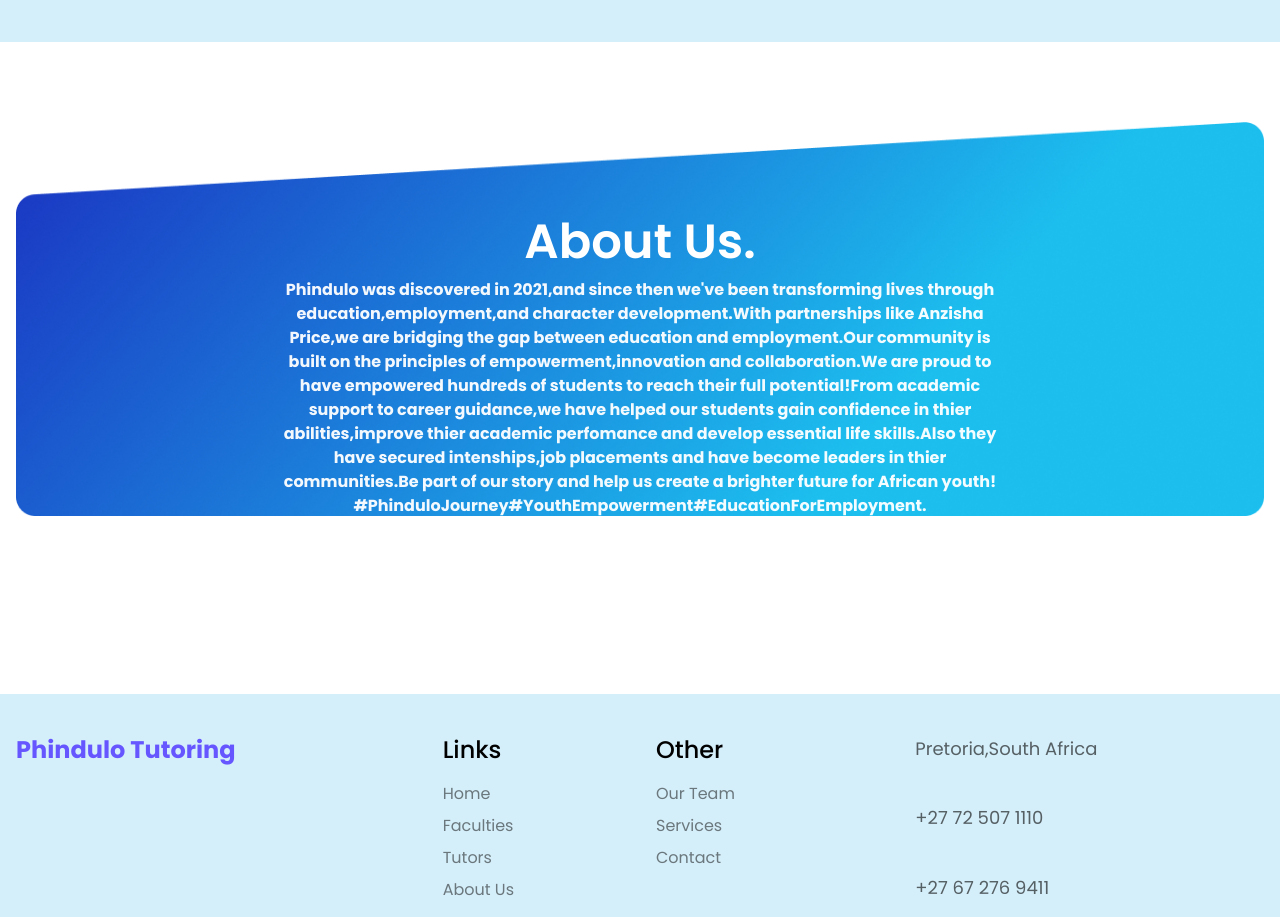
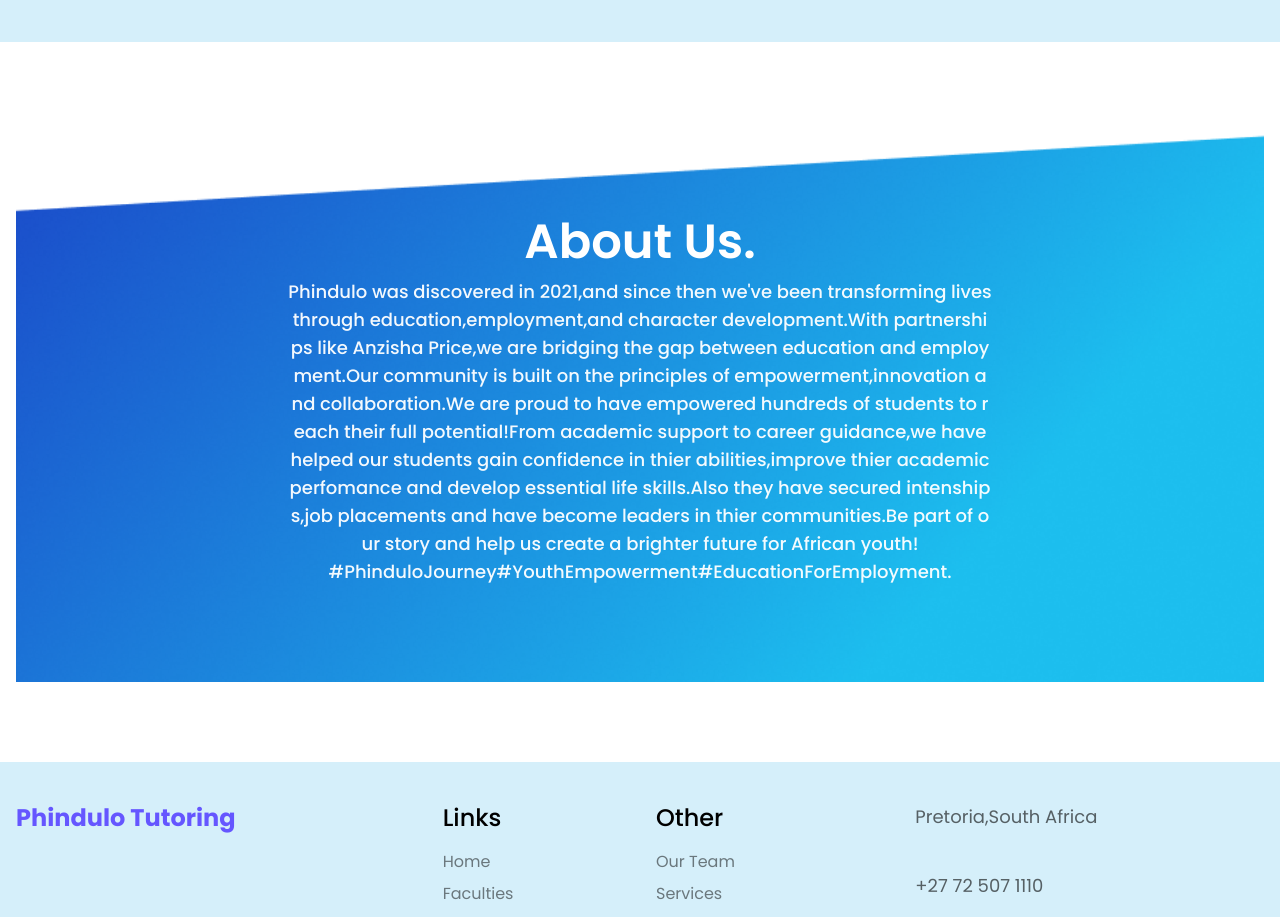
Before and after one commit to KgaogeloMakgoba/phindulo_tutoring, a Next.js app: page / in a window 1280 px wide. Shown: the part 2860-3777 px from the top of the page. Built offline with nearby package versions, Linux system fonts and the light colour scheme; some icons are missing.

Commit message:
Fixing the 'About' container layout

```diff
--- a/src/components/Home/Newsletter/index.tsx
+++ b/src/components/Home/Newsletter/index.tsx
@@ -8,10 +8,10 @@
         <section id="about">
             <div className="container mx-auto lg:max-w-screen-xl md:max-w-screen-md px-4">
                 <div className="grid grid-cols-1 gap-y-10 gap-x-6 md:grid-cols-12 xl:gap-x-8">
-                    <div className={`col-span-12 ${isProd ? 'bg-newsletter-bg-2' : 'bg-newsletter-bg'} bg-contain bg-no-repeat`}>
-                        <div className="mb-10 mt-24 lg:mx-64 lg:my-24">
-                            <h3 className="text-4xl md:text-5xl text-center font-semibold text-white mb-3">About Us.</h3>
-                            <h3 className="text-base font-bold text-white/95 text-center mb-8">
+                    <div className={`col-span-12 ${isProd ? 'bg-newsletter-bg-2' : 'bg-newsletter-bg'} bg-cover bg-center bg-no-repeat min-h-[400px] lg:min-h-[500px]`}>
+                        <div className="mb-10 mt-16 lg:mx-64 lg:my-24 px-4 max-w-3xl mx-auto">
+                            <h3 className="text-2xl sm:text-3xl md:text-5xl text-center font-semibold text-white mb-3">About Us.</h3>
+                            <h3 className="text-sm sm:text-base md:text-lg font-medium text-white/95 text-center mb-8 leading-relaxed break-all">
                                 Phindulo was discovered in 2021,and since then we've been transforming lives through education,employment,and character development.With partnerships like Anzisha Price,we are bridging the gap between education and employment.Our community is built on the principles of empowerment,innovation and collaboration.We are proud to have empowered hundreds of students to reach their full potential!From academic support to career guidance,we have helped our students gain confidence in thier abilities,improve thier academic perfomance and develop essential life skills.Also they have secured intenships,job placements and have become leaders in thier communities.Be part of our story and help us create a brighter future for African youth! <br/>#PhinduloJourney#YouthEmpowerment#EducationForEmployment.
                             </h3>
                         </div>
```
